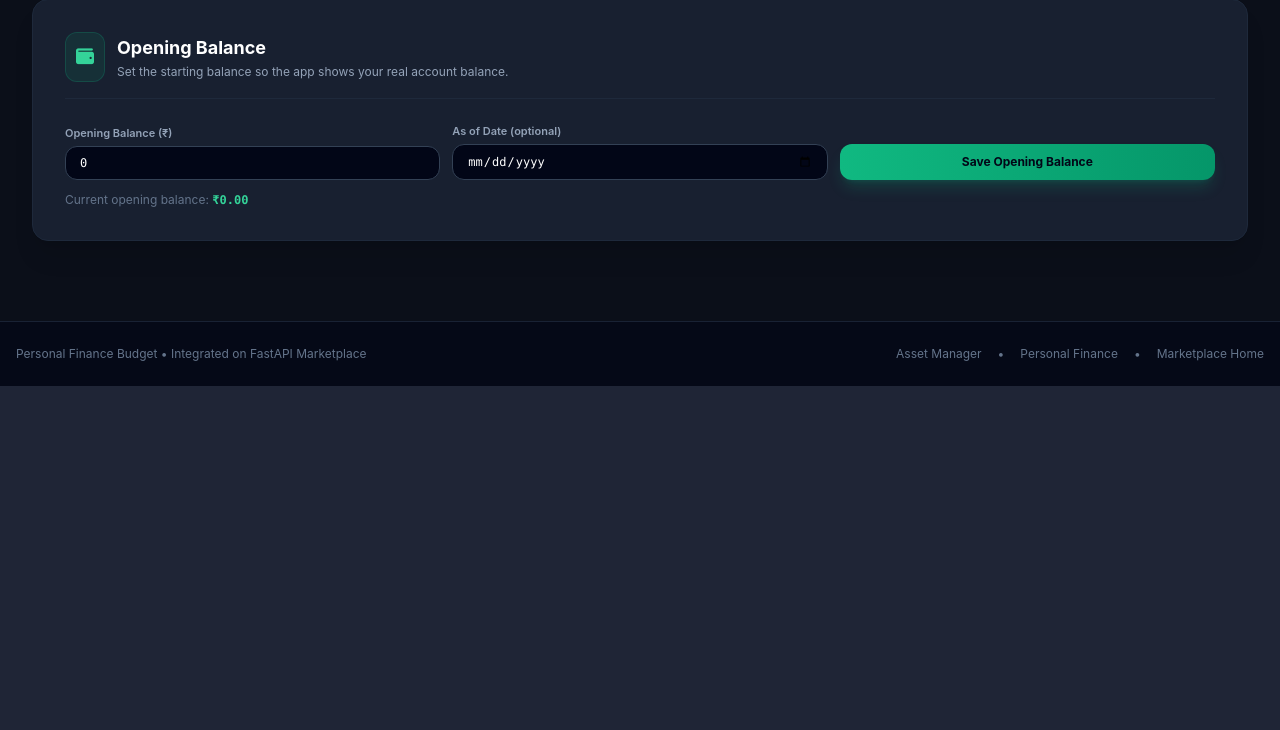
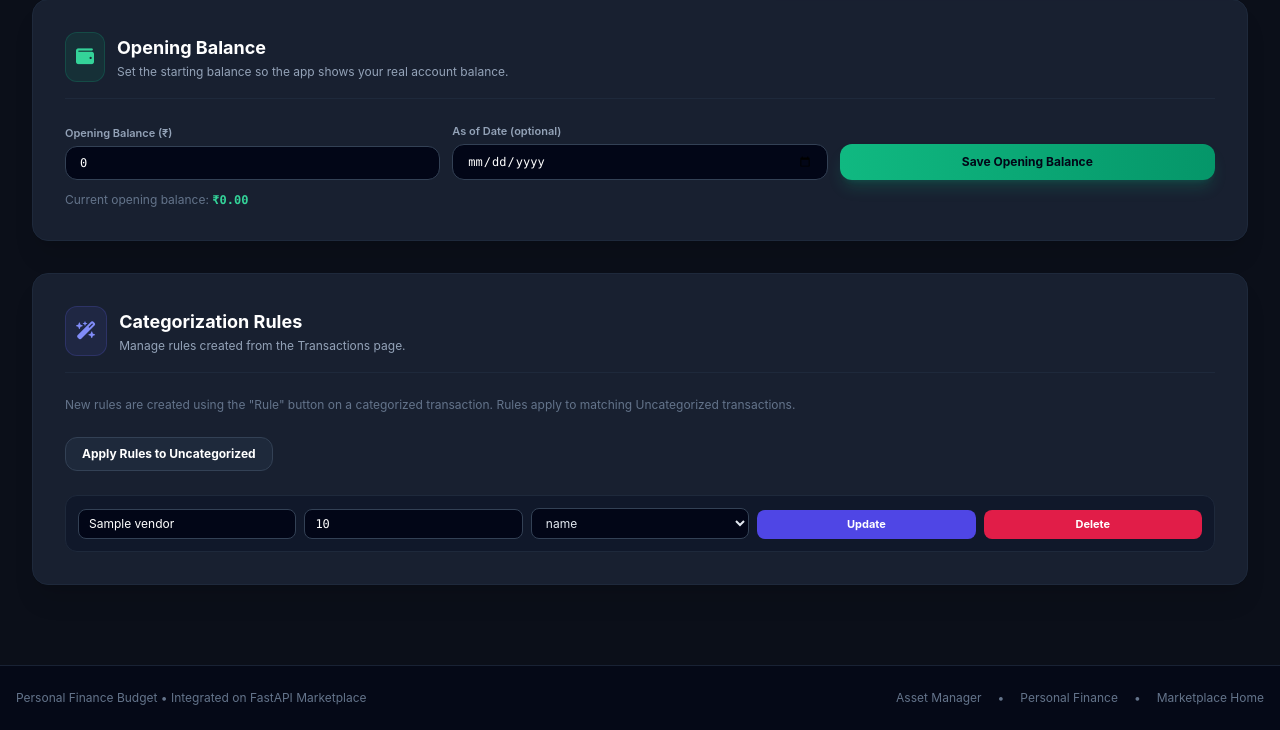
Before and after one commit to pannet1/fastapi-apps, a FastAPI app: template apps/personal-finance/src/templates/settings.html in a window 1280 px wide. Shown: the part 568-1298 px from the top of the page. Before the commit the page ends 954 px from the top, so only its background shows below. Run offline with FastAPI, Linux system fonts and the light colour scheme; the template is opened without the code that fills it: most values are stand-ins (such as "Sample title", 1, 10 or a date in 2020); some libraries are stand-ins or nearby versions.

Commit message:
feat(personal-finance): restore rules management card in settings

```diff
--- a/apps/personal-finance/src/templates/settings.html
+++ b/apps/personal-finance/src/templates/settings.html
@@ -135,4 +135,63 @@
     </p>
 </div>
 
+<!-- Categorization Rules -->
+<div class="glass-card rounded-2xl p-6 sm:p-8 border border-slate-800 shadow-xl mt-8">
+    <div class="flex items-center gap-3 mb-6 pb-4 border-b border-slate-800">
+        <span class="p-2.5 bg-indigo-500/10 text-indigo-400 rounded-xl text-lg border border-indigo-500/20">
+            <i class="fa-solid fa-wand-magic-sparkles"></i>
+        </span>
+        <div>
+            <h2 class="text-lg font-bold text-white">Categorization Rules</h2>
+            <p class="text-xs text-slate-400 mt-0.5">Manage rules created from the Transactions page.</p>
+        </div>
+    </div>
+
+    <p class="text-xs text-slate-500 mb-6">New rules are created using the "Rule" button on a categorized transaction. Rules apply to matching Uncategorized transactions.</p>
+
+    <form action="/rules/apply" method="post" class="mb-6">
+        <button type="submit" class="px-4 py-2 bg-slate-800 hover:bg-slate-700 text-white rounded-xl text-xs font-bold border border-slate-700 transition">
+            Apply Rules to Uncategorized
+        </button>
+    </form>
+
+    {% if rules %}
+    <div class="space-y-3">
+        {% for rule in rules %}
+        <div class="bg-slate-900/80 border border-slate-800 rounded-xl p-3">
+            <form action="/rules/update" method="post" class="grid grid-cols-1 sm:grid-cols-5 gap-2 items-end">
+                <input type="hidden" name="rule_id" value="{{ rule.id }}" />
+                <div class="sm:col-span-1">
+                    <input type="text" name="vendor" value="{{ rule.vendor }}" required
+                           class="w-full bg-slate-950 border border-slate-700 rounded-lg px-2.5 py-1.5 text-xs text-white focus:outline-none focus:border-indigo-500" />
+                </div>
+                <div class="sm:col-span-1">
+                    <input type="number" step="0.01" name="amount" value="{{ rule.amount if rule.amount is not none else '' }}" placeholder="any"
+                           class="w-full bg-slate-950 border border-slate-700 rounded-lg px-2.5 py-1.5 text-xs text-white font-mono focus:outline-none focus:border-indigo-500" />
+                </div>
+                <div class="sm:col-span-1">
+                    <select name="category" class="w-full bg-slate-950 border border-slate-700 rounded-lg px-2.5 py-1.5 text-xs text-slate-200 focus:outline-none focus:border-indigo-500">
+                        {% for cat in categories.keys() %}
+                        <option value="{{ cat }}" {% if cat == rule.category %}selected{% endif %}>{{ cat }}</option>
+                        {% endfor %}
+                    </select>
+                </div>
+                <div class="sm:col-span-1">
+                    <button type="submit" class="w-full py-1.5 bg-indigo-600 hover:bg-indigo-500 text-white rounded-lg text-[11px] font-bold transition">
+                        Update
+                    </button>
+                </div>
+                <div class="sm:col-span-1">
+                    <button type="submit" formaction="/rules/delete" name="rule_id" value="{{ rule.id }}" class="w-full py-1.5 bg-rose-600 hover:bg-rose-500 text-white rounded-lg text-[11px] font-bold transition">
+                        Delete
+                    </button>
+                </div>
+            </form>
+        </div>
+        {% endfor %}
+    </div>
+    {% else %}
+    <p class="text-xs text-slate-500">No rules yet.</p>
+    {% endif %}
+</div>
 {% endblock %}
```
